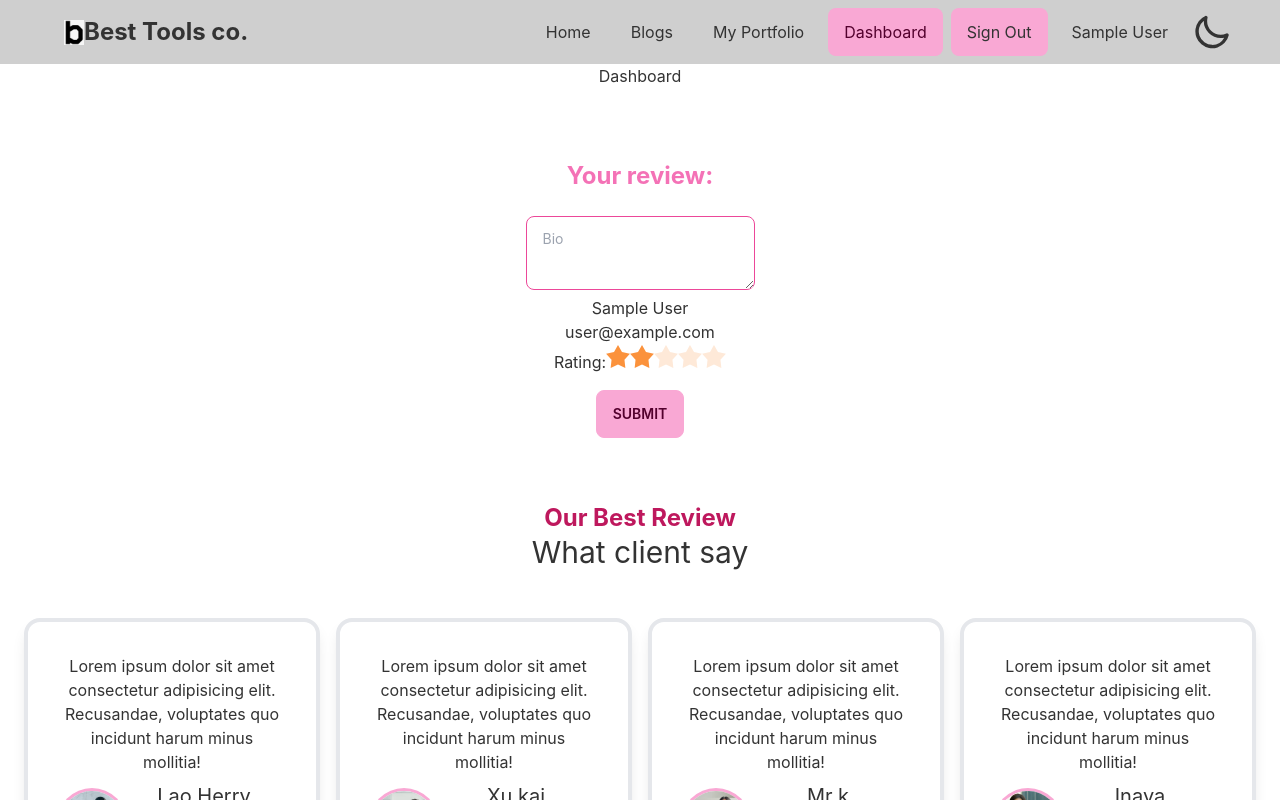
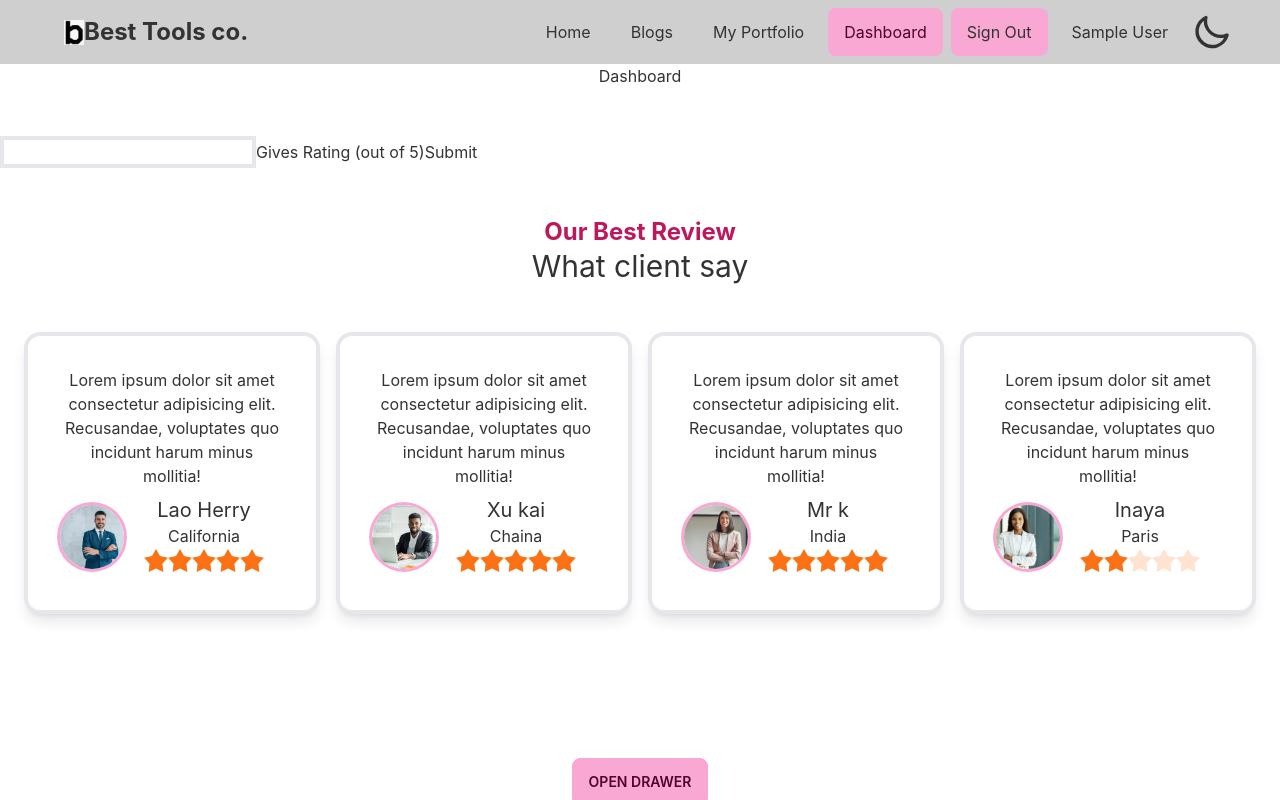
Before and after one commit to SumiAkter2/best-tools-co-client, a React (Create React App) app: page /dashboard/review in a window 1280 px wide. Built offline with nearby package versions, Linux system fonts and the light colour scheme; no server answers; sample sign-in values are in the browser's storage.

Commit message:
added something

```diff
--- a/package.json
+++ b/package.json
@@ -19,6 +19,7 @@
     "react-scripts": "5.0.1",
     "react-spinners": "^0.12.0",
     "react-toastify": "^9.0.1",
+    "sweetalert": "^2.1.2",
     "web-vitals": "^2.1.4"
   },
   "scripts": {
--- a/src/Component/DashBoard/AddReview.js
+++ b/src/Component/DashBoard/AddReview.js
@@ -1,15 +1,40 @@
 import userEvent from '@testing-library/user-event';
+import axios from 'axios';
 import React from 'react';
 import { useAuthState } from 'react-firebase-hooks/auth';
+import swal from 'sweetalert';
 import auth from '../../firebase.init';
 import Reviews from '../Reviews';
 
 const AddReview = () => {
+    // const { user } = useAuthState(auth);
+    const [value, setValue] = React.useState(2);
+    const [fieldValue, setFieldVAlue] = React.useState("")
+    const handleField = (e) => {
+        setFieldVAlue(e.target.value);
+    }
+    const handleReview = (e) => {
+        let dataValues = { comment: fieldValue, rating: value, userName: user?.displayName };
+        e.preventDefault();
+        axios.post("https://polar-journey-34409.herokuapp.com/review", dataValues)
+            .then(res => {
+                if (res.data.insertedId) {
+                    swal({
+                        title: "Good job!",
+                        text: "Thanks for your Support!",
+                        icon: "success",
+                    });
+                    e.target.reset()
+                    dataValues = {};
+                    setValue(2);
+                }
+            })
+    }
     const [user] = useAuthState(auth)
     return (
         <div className='py-12 '>
 
-            <form className=' mx-auto w-3/5 rounded-lg  '>
+            {/* <form className=' mx-auto w-3/5 rounded-lg  '>
                 <p className='text-2xl text-pink-400 font-bold my-6'>Your review:</p>
                 <textarea class="textarea textarea-secondary" placeholder="Bio"></textarea>
                 <p>{user?.displayName}</p>
@@ -22,7 +47,39 @@ const AddReview = () => {
                     <input type="radio" name="rating-2" class="mask mask-star-2 bg-orange-400" />
                 </div></p>
                 <button class="btn  btn-primary my-4">Submit</button>
-            </form>
+            </form> */}
+            <div sx={{ my: 10 }}>
+                <form onSubmit={handleReview} style={{ textAlign: "left" }}>
+                    <input
+                        label="Experience"
+                        multiline
+                        rows={3}
+                        margin="normal"
+                        fullWidth
+                        onChange={handleField}
+                        required className='border-4'
+                    />
+                    <typography sx={{ textAlign: "left" }} component="legend">
+                        Gives Rating (out of 5)
+                    </typography>
+                    <rating
+                        sx={{ width: "50%", textAlign: "left" }}
+                        name="simple-controlled"
+                        precision={0.5}
+                        value={value}
+                        onChange={(event, newValue) => {
+                            setValue(newValue);
+                        }}
+                    />
+                    <button
+                        type="submit"
+                        variant="outlined"
+                        sx={{ backgroundColor: "#21a06a", color: "#000" }}
+                    >
+                        Submit
+                    </button>
+                </form>
+            </div>
             <Reviews></Reviews>
         </div>
     );
--- a/src/Component/DashBoard/AllUser.js
+++ b/src/Component/DashBoard/AllUser.js
@@ -4,7 +4,7 @@ import { toast } from 'react-toastify';
 const AllUser = ({ user, refetch }) => {
     const { email, role } = user;
     const makeAdmin = () => {
-        fetch(`http://localhost:5000/user/admin/${email}`, {
+        fetch(`https://polar-reef-20310.herokuapp.com/user/admin/${email}`, {
             method: 'PUT',
             headers: {
                 authorization: `Bearer ${localStorage.getItem('accessToken')}`
--- a/src/Component/DashBoard/MyOrder.js
+++ b/src/Component/DashBoard/MyOrder.js
@@ -15,7 +15,7 @@ const MyOrder = () => {
     const handleDelete = (id) => {
         const proceed = window.confirm("Are you sure?");
         if (proceed) {
-            const url = `http://localhost:5000/orders/${id}`;
+            const url = `https://polar-reef-20310.herokuapp.com/orders/${id}`;
             fetch(url, {
                 method: "DELETE",
             })
@@ -34,7 +34,7 @@ const MyOrder = () => {
         const email = user.email;
 
         const getItems = async () => {
-            const url = `http://localhost:5000/orders?email=${email}`;
+            const url = `https://polar-reef-20310.herokuapp.com/orders?email=${email}`;
             try {
                 const { data } = await axios.get(url, {
                     headers: {
--- a/src/Component/DashBoard/MyProfile.js
+++ b/src/Component/DashBoard/MyProfile.js
@@ -5,7 +5,7 @@ import { useQuery } from 'react-query';
 import AllUser from './AllUser';
 
 const MyProfile = () => {
-    const { data: users, isLoading, refetch } = useQuery('users', () => fetch(`http://localhost:5000/user`, {
+    const { data: users, isLoading, refetch } = useQuery('users', () => fetch(`https://polar-reef-20310.herokuapp.com/user`, {
         method: 'GET',
         headers: {
             authorization: `Bearer ${localStorage.getItem('accessToken')}`
--- a/src/Component/ProductAddForm.js
+++ b/src/Component/ProductAddForm.js
@@ -17,7 +17,7 @@ const ProductAddForm = () => {
         e.preventDefault();
         if (Object.keys(input).length > 0) {
             axios
-                .post("http://localhost:5000/addProduct", input)
+                .post("https://polar-reef-20310.herokuapp.com/addProduct", input)
                 .then((res) => {
                     if (res.data.insertedId) {
                         toast.error(`Something happened wrong..`)
--- a/src/Component/ProductDetails.js
+++ b/src/Component/ProductDetails.js
@@ -17,7 +17,7 @@ const ProductDetails = () => {
         setTimeout(() => {
             setIsLoading(true);
             axios
-                .get(`http://localhost:5000/products/${productId}`)
+                .get(`https://polar-reef-20310.herokuapp.com/products/${productId}`)
                 .then((res) => {
                     setProduct(res.data);
                     setIsLoading(false);
@@ -26,7 +26,7 @@ const ProductDetails = () => {
     }, [productId]);
 
     useEffect(() => {
-        const url = `http://localhost:5000/products/${productId}`;
+        const url = `https://polar-reef-20310.herokuapp.com/products/${productId}`;
 
         fetch(url)
 
@@ -69,7 +69,7 @@ const ProductDetails = () => {
             const Quantity = (minQuantity) + (inputQuantity);
             const newQuantity = { Quantity };
             console.log(newQuantity);
-            const url = `http://localhost:5000/orders/${productId}`;
+            const url = `https://polar-reef-20310.herokuapp.com/orders/${productId}`;
             fetch(url, {
                 method: "PUT",
                 headers: {
--- a/src/Component/Products.js
+++ b/src/Component/Products.js
@@ -6,13 +6,13 @@ const Products = () => {
     const [products, setProducts] = useState([]);
 
     useEffect(() => {
-        fetch(`http://localhost:5000/products`)
+        fetch(`https://polar-reef-20310.herokuapp.com/products`)
             .then(res => res.json())
             .then(data => setProducts(data))
 
     }, [products])
 
-    // http://localhost:5000/products
+    // https://polar-reef-20310.herokuapp.com/products
     return (
         <div className='my-12'>
             <h1 className='text-3xl'>Available Products</h1>
--- a/src/Hooks/UseAdmin.js
+++ b/src/Hooks/UseAdmin.js
@@ -7,7 +7,7 @@ const useAdmin = user => {
         const email = user?.email;
         if (email) {
 
-            fetch(` http://localhost:5000/admin/${email}`, {
+            fetch(` https://polar-reef-20310.herokuapp.com/admin/${email}`, {
                 method: 'GET',
                 headers: {
                     'content-type': 'application/json',
--- a/src/Hooks/useToken.js
+++ b/src/Hooks/useToken.js
@@ -6,7 +6,7 @@ const useToken = user => {
         const email = user?.user?.email;
         const currentUser = { email: email };
         if (email) {
-            fetch(`http://localhost:5000/user/${email}`, {
+            fetch(`https://polar-reef-20310.herokuapp.com/user/${email}`, {
                 method: 'PUT',
                 headers: {
                     'content-type': 'application/json'
```
Also changed, not shown: src/Component/Payment.js (added, +22 -0 lines), 1 other file (tests, documents, lock files or other folders).
